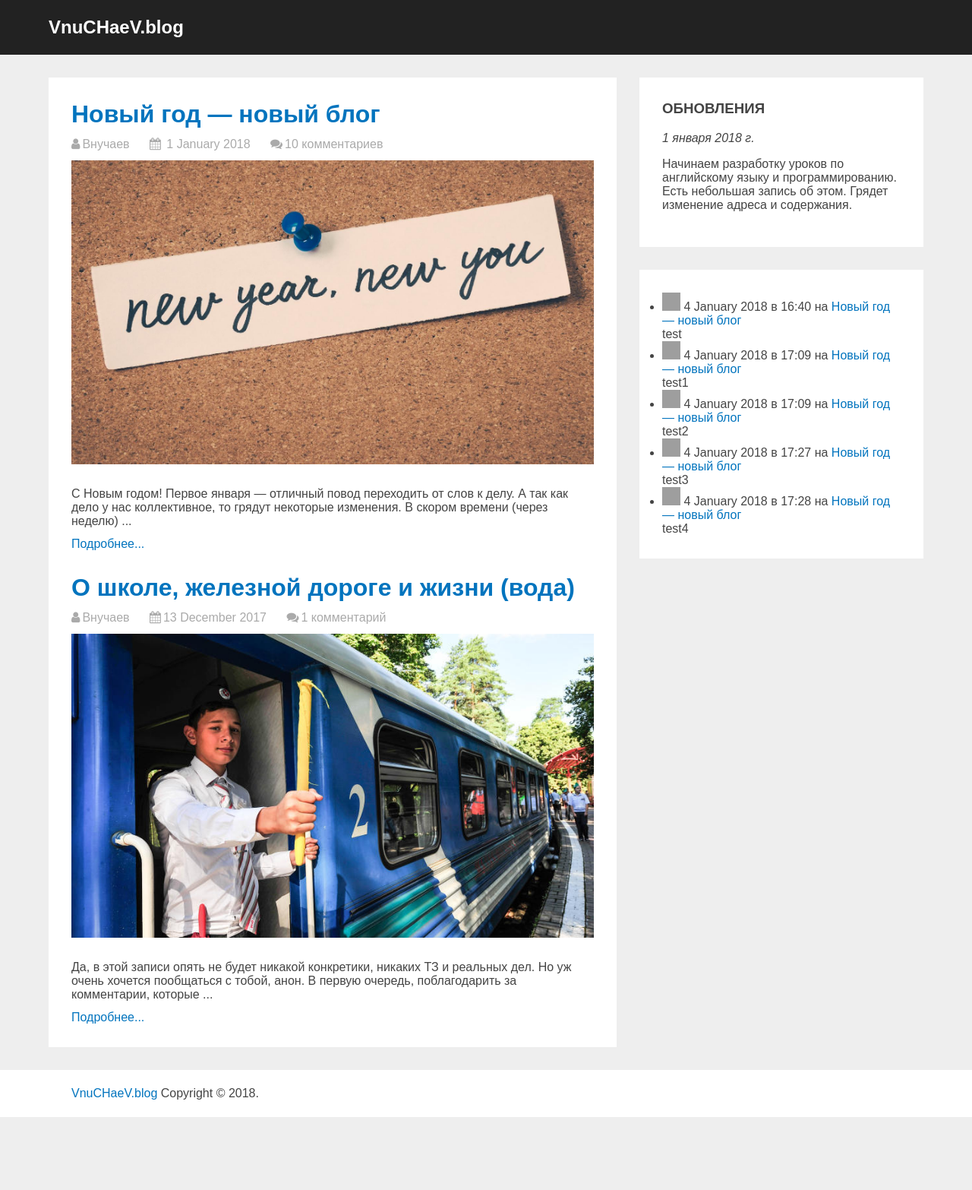
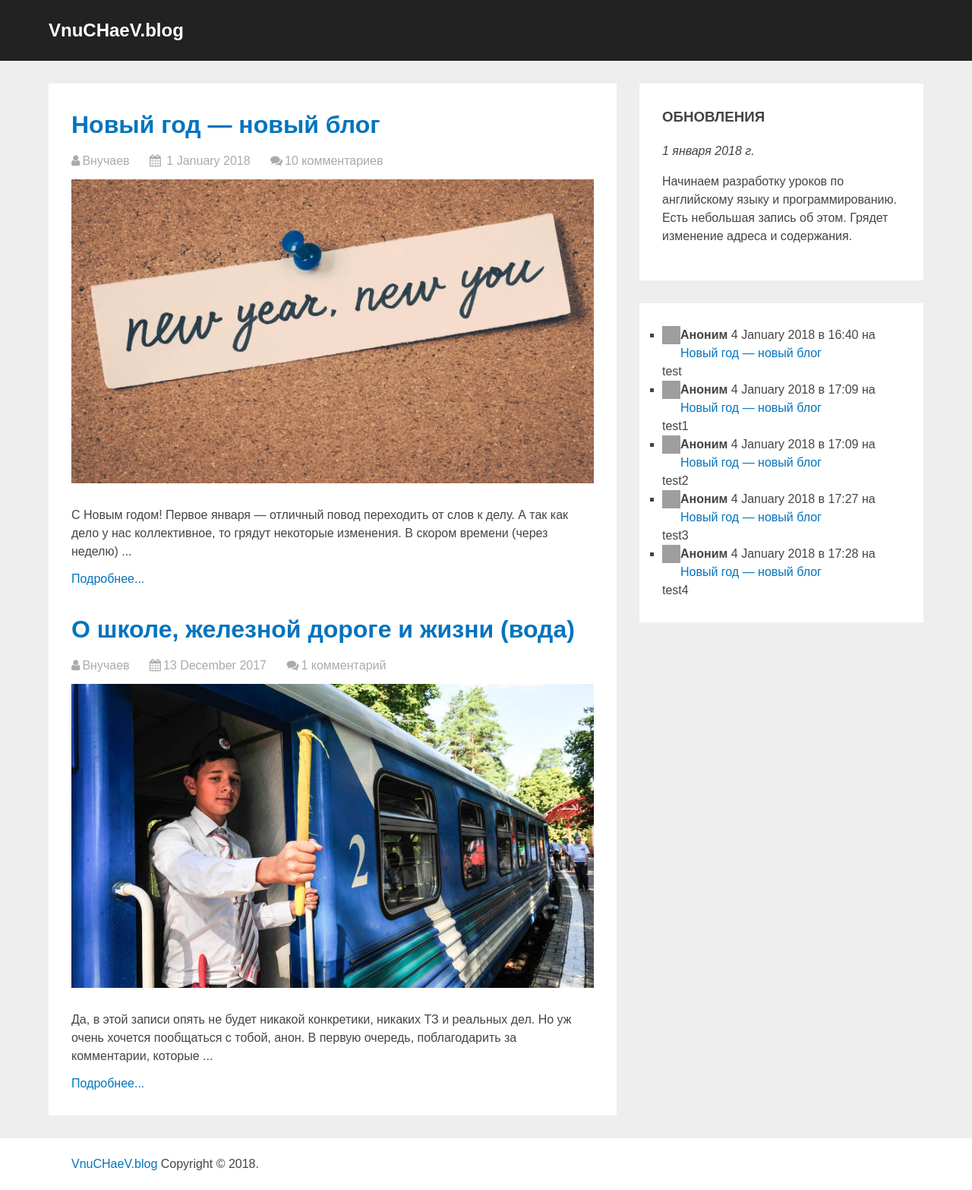
Before and after one commit to vitoyucepi/blog, a Jekyll site: the page built from index.html, in a window 1280 px wide. Shown: the whole page at 76% size. Built offline with Jekyll 4.4.1, drawn with Linux system fonts in a browser that asks for light colours; before the commit the page ends 1470 px from its top, so only the background shows below that; grey boxes are pictures that could not be loaded.

Commit message:
last comments

```diff
--- a/_includes/lastcomments.html
+++ b/_includes/lastcomments.html
@@ -8,7 +8,7 @@
 {% for comment in comments limit:5 %}
         <li class="lastcommentsitem">
             <span class="commentavatar"><img src="https://www.gravatar.com/avatar/{{ comment.email | default: '' | escape }}?s=24&d=monsterid"></span>
-            <span class="commentauthor">{{ comment.name | default "Аноним" | escape }}</span>
+            <span class="commentauthor">{{ comment.name | default: "Аноним" | escape }}</span>
             <span class="commentdate">{{ comment.timestamp | date: " %e %B %Y в %H:%M"}}</span>
             <span class="commentlink"> на <a href="{{ site.baseurl }}">Новый год — новый блог</a></span>
             <span class="commentexcerpt">{{ comment.message | truncate: 160 | escape}}</span>
--- a/css/default.css
+++ b/css/default.css
@@ -10,6 +10,7 @@ body {
     background: #eee;
     font-family: sans-serif;
     color: #444;
+    line-height: 1.5;
 }
 
 #header {
@@ -246,6 +247,14 @@ body {
     display: block;
 }
 
+.lastcommentsitem .commentavatar {
+    float: left;
+}
+
+.lastcommentsitem {
+    list-style-type: square;
+}
+
 .sidebaritem:nth-child(n+2) {
     margin-top: 30px;
 }
```
